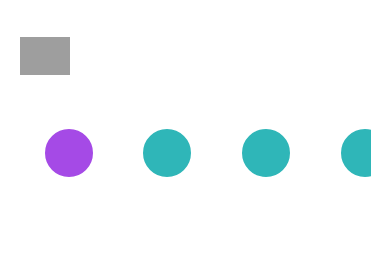
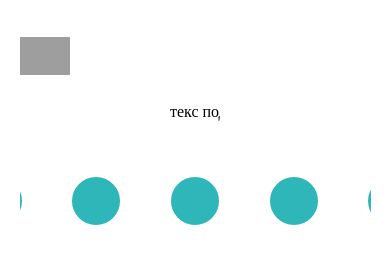
Before and after one commit to Veldyaeva/cssMemeSlider, a plain HTML site: page index.html in a window 390 px wide. Drawn offline with Linux system fonts and the light colour scheme; grey boxes are pictures that could not be loaded.

Commit message:
feat: add tablett (Thu, Sep 21, 2023 12:07:02 PM)

```diff
--- a/index.css
+++ b/index.css
@@ -17,8 +17,14 @@ flex-direction: row;
 justify-content: space-between;
 }
 
-@media (1000px <= width <= 1400px) {}
 
+  .text_lbl{
+     display: flex;
+     flex-direction: row;
+     justify-content: space-between;
+     width: 100%;
+     align-items: center;
+}
 .img_conteiner{
   display: flex;
   flex-direction: column;
@@ -49,18 +55,14 @@ input {
       transition: margin-left 1s;
       /* border: blanchedalmond; */
       }
-  .text_lbl{
-    display: flex;
-    flex-direction: row;
-    justify-content: space-between;
-    width: 100%;
-    align-items: center;
-}
+
 
 .text{display: flex;width: calc(100%/7);overflow: hidden;}
 span{
   transition: border 2s ease;
-  border: solid #2fb6b8 1.5rem;transition: margin-left 1s linear;
+  /* border: solid #2fb6b8 1.5rem; */
+  transition: margin-left 1s linear;
+  white-space: nowrap;
 }
 
   .lbl{
@@ -100,7 +102,6 @@ label{
 #input6:checked ~ .imgs .img1{ margin-left:-500%;}
 #input7:checked ~ .imgs .img1{ margin-left:-600%;}
 
-  /*transition: border 3s;/*transform: translateX(-200%);*/
 #input1:checked ~ .text_lbl .text span.img1{ margin-left:calc(0%)}
 #input2:checked ~ .text_lbl .text span.img1{ margin-left:calc(-100%/7);}
 #input3:checked ~ .text_lbl .text span.img1{ margin-left:calc(-200%/7);}
@@ -109,11 +110,27 @@ label{
 #input6:checked ~ .text_lbl .text span.img1{ margin-left:calc(-500%/7);}
 #input7:checked ~ .text_lbl .text span.img1{ margin-left:calc(-600%/7);}
 
-label.img1:hover {cursor: pointer; transform: scale(10%);}
-label.img2:hover{cursor: pointer;transform: scale(10%);}
-label.img3:hover{cursor: pointer;transform: scale(10%);}
-label.img4:hover{cursor: pointer;transform: scale(10%);}
-label.img4:hover{cursor: pointer;transform: scale(10%);}
-label.img5:hover{cursor: pointer;transform: scale(10%);}
-label.img6:hover{cursor: pointer;transform: scale(10%);}
-label.img7:hover{cursor: pointer;transform: scale(10%);}
+label.img1:hover{cursor: pointer;transform: scale(150%);}
+label.img2:hover{cursor: pointer;transform: scale(150%);}
+label.img3:hover{cursor: pointer;transform: scale(150%);}
+label.img4:hover{cursor: pointer;transform: scale(150%);}
+label.img4:hover{cursor: pointer;transform: scale(150%);}
+label.img5:hover{cursor: pointer;transform: scale(150%);}
+label.img6:hover{cursor: pointer;transform: scale(150%);}
+label.img7:hover{cursor: pointer;transform: scale(150%);}
+
+
+@media (max-width:1499px) {
+  .text_lbl {
+    flex-direction: column;
+    align-items: center;
+    margin-top: 0;
+    display: flex;
+  }
+  .text {
+    text-align: center;
+  }
+  .lbl {
+    margin: 30px 0;
+  }
+  }
--- a/index.html
+++ b/index.html
@@ -26,13 +26,13 @@
         </div>
         <div class="text_lbl">
             <div class="text">
-                <span class="img1">1</span>
-                <span class="img2">2</span>
-                <span class="img3">3</span>
-                <span class="img4">4</span>
-                <span class="img5">5</span>
-                <span class="img6">6</span>
-                <span class="img7">7</span>
+                <span class="img1">текс подписи кар1</span>
+                <span class="img2">текс подписи картинки 2</span>
+                <span class="img3">текс подписи карки 3</span>
+                <span class="img4">текс подптинки 4</span>
+                <span class="img5">текс подпартинки 5</span>
+                <span class="img6">текс подпцйуиси картинки 6</span>
+                <span class="img7">текс подписи картинки 7</span>
             </div>
             <div class="lbl">
                 <label class="img1" for="input1"> <div class="lbl_item"></div></label>
```
